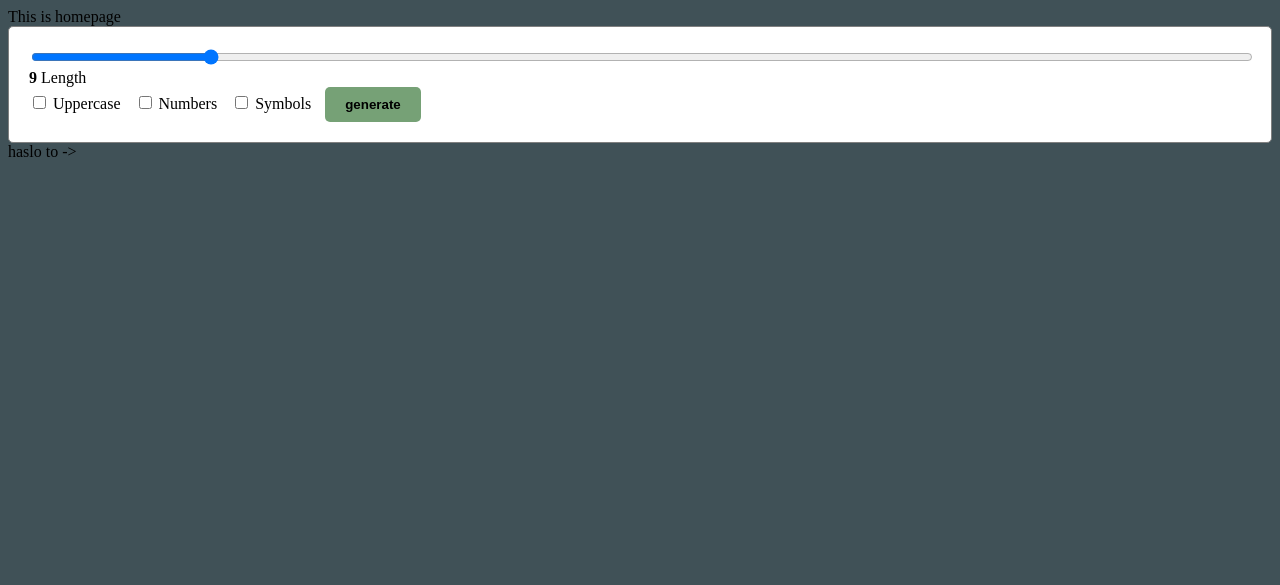
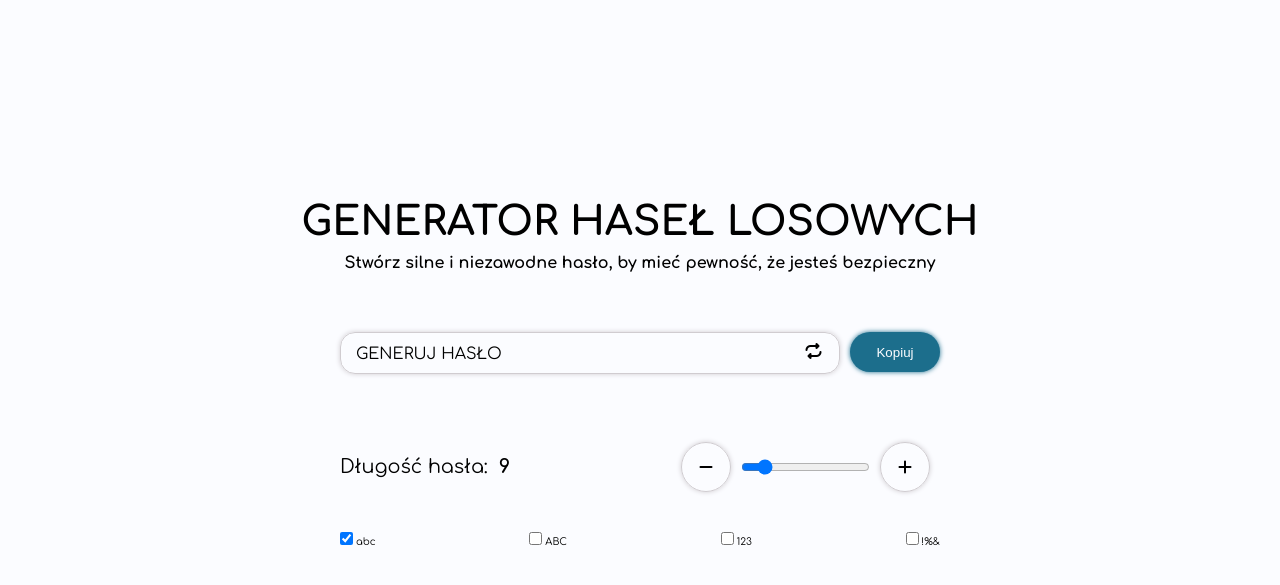
Before and after one commit to skni-kod/Useless-Tools, a Django app: page /generator in a window 1280 px wide. Shown: the top 585 px of the page. Run offline with Django 4.2, Linux system fonts and the light colour scheme; some libraries are stand-ins or nearby versions.

Commit message:
zrobiony szkielet generatora

```diff
--- a/core/templates/core/generator.html
+++ b/core/templates/core/generator.html
@@ -1,28 +1,93 @@
 {% load static %}
 <!DOCTYPE html>
-<html lang='pl'>
-<head>
-    <meta charset='UTF-8'>
-    <title>Password</title>
-    <link rel="stylesheet" type="text/css" href="{% static 'css/style.css' %}">
-</head>
+<html lang="pl">
+	<head>
+		<meta charset="UTF-8" />
+		<title>Password generator</title>
+		<link
+			href="https://fonts.googleapis.com/css2?family=Comfortaa:wght@400;700&display=swap"
+			rel="stylesheet"
+		/>
+		<script
+			src="https://kit.fontawesome.com/ba112db997.js"
+			crossorigin="anonymous"
+		></script>
+		<link
+			rel="stylesheet"
+			href="https://cdn.jsdelivr.net/npm/@tabler/icons@latest/iconfont/tabler-icons.min.css"
+		/>
+		<link
+			rel="stylesheet"
+			type="text/css"
+			href="{% static 'css/style.css' %}"
+		/>
+	</head>
 
-<body>
-  This is homepage
-  <form action='/generate-password' method="post" id="password-form">
-    {%csrf_token%}
-    <input type="range" name="length" min="4" max="32" step="1" value="8" oninput="lengthOutputId.value = length.value">
-    <output name="lengthOutputId" for="length">9</output> Length <br>
-    <label> <input type ='checkbox' name ='uppercase'> Uppercase </label>
-    <label> <input type ='checkbox' name = 'numbers'> Numbers </label>
-    <label> <input type ='checkbox' name = 'symbols'> Symbols </label>
-    <input type ='submit' value ='generate' class = 'btn btn-primary'>
-  </form>
-  haslo to -> <span id="password">{{password}}</span>
-  <script src="https://code.jquery.com/jquery-3.6.0.min.js"></script>
-  <script src="{% static 'js/password.js'%}"></script>
+	<body>
+		<header>
+			<div class="nav"></div>
+		</header>
+		<main>
+			<div class="generator">
+				<h1>Generator haseł losowych</h1>
+				<h2>
+					Stwórz silne i niezawodne hasło, by mieć pewność, że jesteś bezpieczny
+				</h2>
+				<form action="/generate-password" method="post" id="password-form">
+					<div class="display-password-window">
+						<div class="display-password">
+							<div class="generated-password">
+								<span id="password">GENERUJ HASŁO</span>
+							</div>
+							<button type="submit" value="refresh" class="btn-primary">
+								<i class="fa-solid fa-repeat"></i>
+							</button>
+						</div>
 
+						<button type="button" value="copy" class="btn-copy">
+							<i class="ti ti-copy"></i>Kopiuj
+						</button>
+					</div>
 
+					<div class="generator-settings-window">
+						{%csrf_token%}
+						<div class="rectangle">
+							<div class="description">
+								<p>Długość hasła: &nbsp;</p>
 
-</body>
+								<output class="text-bold" name="lengthOutputId" for="length">9</output>
+							</div>
+							<div class="slider-container">
+								<div class="less circle"><i class="fa-solid fa-minus"></i></div>
+								<input
+									class="slider"
+									type="range"
+									name="length"
+									min="4"
+									max="32"
+									step="1"
+									value="8"
+									oninput="lengthOutputId.value = length.value"
+								/>
+								<div class="more circle"><i class="fa-solid fa-plus"></i></div>
+							</div>
+						</div>
+						<div class="rectangle">
+							<label>
+								<input class="pasek" type="checkbox" name="lowercase" checked />
+								abc
+							</label>
+							<label> <input type="checkbox" name="uppercase" /> ABC </label>
+							<label> <input type="checkbox" name="numbers" /> 123 </label>
+							<label> <input type="checkbox" name="symbols" /> !%& </label>
+						</div>
+					</div>
+				</form>
+			</div>
+
+			<script src="https://code.jquery.com/jquery-3.6.0.min.js"></script>
+			<script src="{% static 'js/password.js'%}"></script>
+		</main>
+		<footer></footer>
+	</body>
 </html>
--- a/core/templates/core/home.html
+++ b/core/templates/core/home.html
@@ -4,6 +4,10 @@
 <head>
     <meta charset='UTF-8'>
     <title>Home</title>
+    <link
+			href="https://fonts.googleapis.com/css2?family=Comfortaa:wght@400;700&display=swap"
+			rel="stylesheet"
+		/>
     <link rel="stylesheet" type="text/css" href="{% static 'css/style.css' %}">
 
 
--- a/static/css/style.css
+++ b/static/css/style.css
@@ -1,31 +1,128 @@
+* {
+	box-sizing: border-box;
+	padding: 0;
+	margin: 0;
+}
 body {
-  background-color: rgb(64, 81, 87);
+	background-color: #fbfcff;
+	font-family: 'Comfortaa', cursive;
+	font-size: 10px;
 }
 
-form {
-  background-color: white;
-  padding: 20px;
-  border: 1px solid gray;
-  border-radius: 5px;
+.nav {
+	width: 100%;
+	height: 200px;
+}
+.generator {
+	display: flex;
+	flex-direction: column;
+	margin: 0 auto;
+	width: 1000px;
+}
+h1 {
+	font-size: 2.5rem;
+	font-weight: 700;
+	text-align: center;
+	text-transform: uppercase;
+	margin: 0;
+}
+h2 {
+	font-size: 1rem;
+	text-align: center;
+	font-weight: bold;
+	margin: 10px 20px;
 }
 
-input[type="range"] {
-  width: 100%;
+.display-password-window {
+	display: flex;
+	justify-content: space-between;
+	margin: 50px auto;
+	width: 600px;
+	height: 40px;
+}
+.display-password {
+	display: flex;
+	justify-content: space-between;
+	width: 500px;
+	height: 42px;
+	line-height: 42px;
+	border: 1px solid #d0ccd0;
+	box-shadow: 0 0 5px #d0ccd0;
+	border-radius: 15px;
+}
+.generated-password {
+	width: 500px;
+	height: 4px;
+	position: relative;
+	display: inline-block;
+	font-size: 1rem;
+	margin-left: 15px;
+}
+.btn-primary {
+	width: 40px;
+	height: 42px;
+	border-radius: 15px;
+	border: none;
+	background-color: transparent;
+	font-size: 1rem;
+	color: ;
+	margin-right: 10px;
+	transform: translate(2px, -2px);
+}
+.btn-primary:hover {
+	text-shadow: 0 0 2px #d0ccd0;
+}
+.btn-copy {
+	display: inline-block;
+	width: 90px;
+	border-radius: 25px;
+	background-color: #1c6e8c;
+	border: none;
+	box-shadow: 0 0 5px #1c6e8c;
+	color: #fbfcff;
+}
+.btn-copy:hover {
+	box-shadow: 0 0 10px #1c6e8c;
+	background-color: #2d7f9d;
 }
 
-output {
-  font-weight: bold;
+.generator-settings-window {
+	display: flex;
+	flex-direction: column;
+	margin: 50px auto;
+	width: 600px;
+	height: 40px;
 }
+.rectangle {
+	display: flex;
+	justify-content: space-between;
+	margin: 20px 0;
+}
+.description {
+	font-size: 1.2rem;
+	display: flex;
+	line-height: 50px;
+}
+.slider-container {
+	display: flex;
+}
+.circle {
+	border-radius: 50%;
+	width: 50px;
+	height: 50px;
+	border: 1px solid #d0ccd0;
+	margin: 0 10px;
+	text-align: center;
+	line-height: 50px;
+	font-size: 1rem;
+	box-shadow: 0 0 5px #d0ccd0;
+}
+.circle:hover {
+	box-shadow: 0 0 10px #d0ccd0;
+}
+.slider {
 
-label {
-  margin-right: 10px;
 }
-
-input[type="submit"] {
-  padding: 10px 20px;
-  border-radius: 5px;
-  background-color: rgb(118, 161, 118);
-  border: none;
-  font-weight: bold;
-  cursor: pointer;
+.text-bold {
+	font-weight: bold;
 }
```
